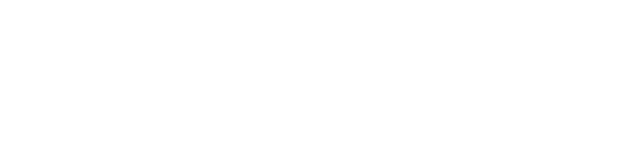
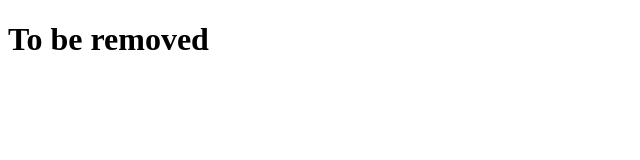
Before and after one commit to joshjorge/crap-portofolio, a plain HTML site: page index.html in a window 1280 px wide. Shown: the whole page, without its empty margins (0-640 px from the left). Drawn offline with Linux system fonts and the light colour scheme.

Commit message:
Added Tempo h1

```diff
--- a/index.html
+++ b/index.html
@@ -9,7 +9,7 @@
 </head>
 
 <body>
-
+    <h1>To be removed</h1>
 </body>
 
 </html>
```
